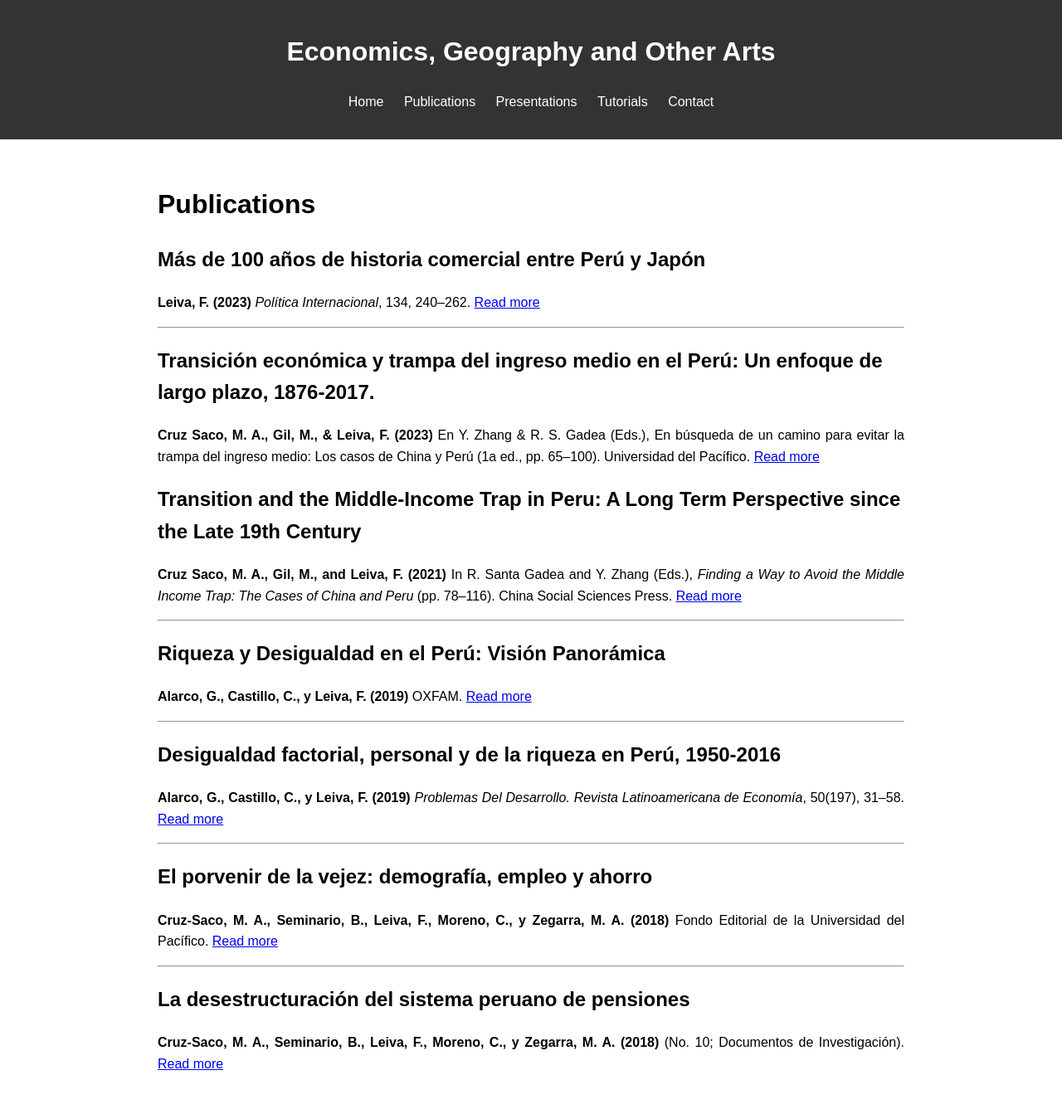
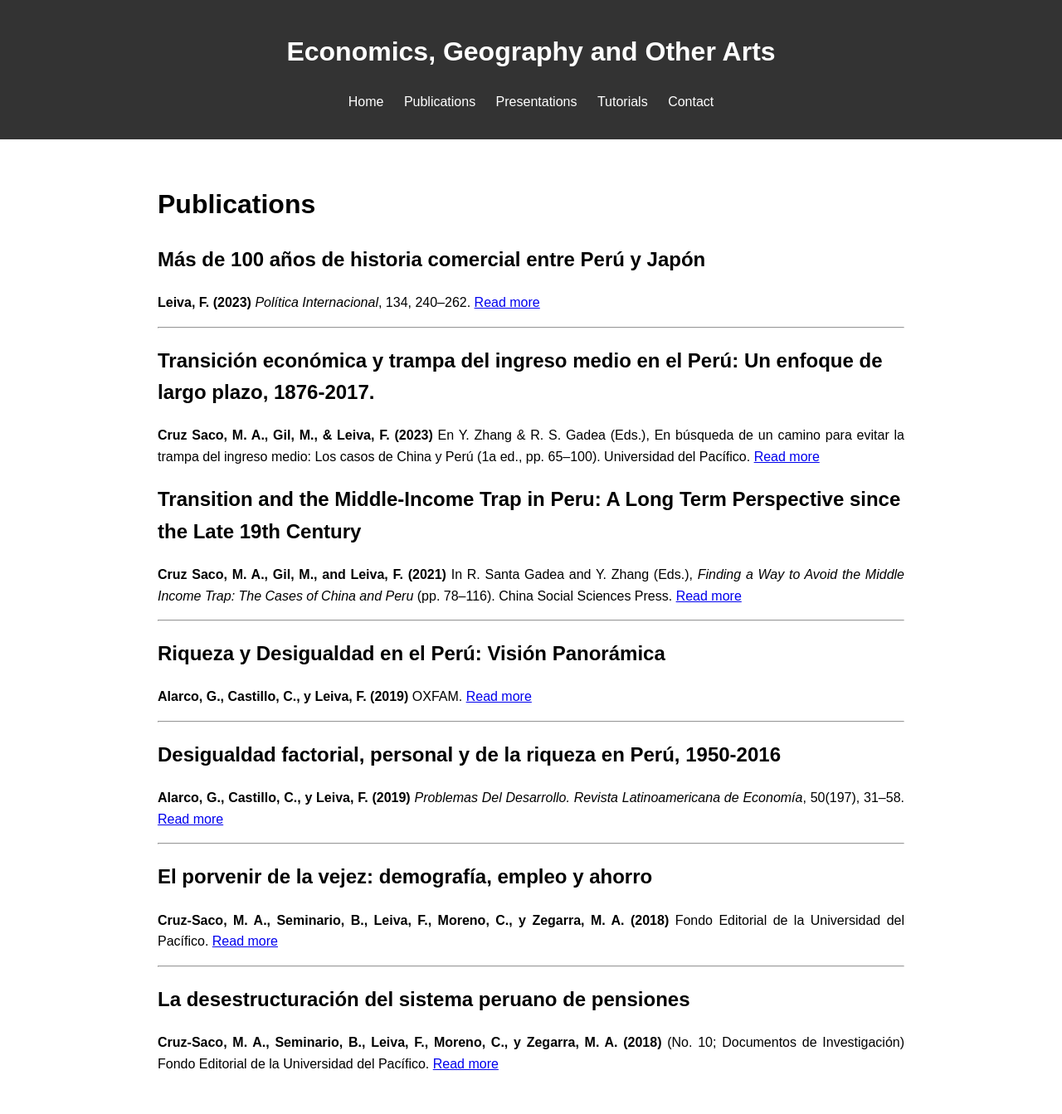
Before and after one commit to Favioleiva/favioleiva.github.io, a Jekyll site: the page built from publications.md, in a window 1280 px wide. Shown: the whole page at 83% size. Built offline with Jekyll 4.4.1, drawn with Linux system fonts in a browser that asks for light colours; nearby versions of some CDN libraries.

Commit message:
Update publications.md

```diff
--- a/publications.md
+++ b/publications.md
@@ -34,4 +34,4 @@ permalink: /publications/
 ---
 
 ## La desestructuración del sistema peruano de pensiones
-**Cruz-Saco, M. A., Seminario, B., Leiva, F., Moreno, C., y Zegarra, M. A. (2018)** (No. 10; Documentos de Investigación). [Read more](https://bit.ly/3stgghI)
+**Cruz-Saco, M. A., Seminario, B., Leiva, F., Moreno, C., y Zegarra, M. A. (2018)** (No. 10; Documentos de Investigación) Fondo Editorial de la Universidad del Pacífico. [Read more](https://bit.ly/3stgghI)
```
